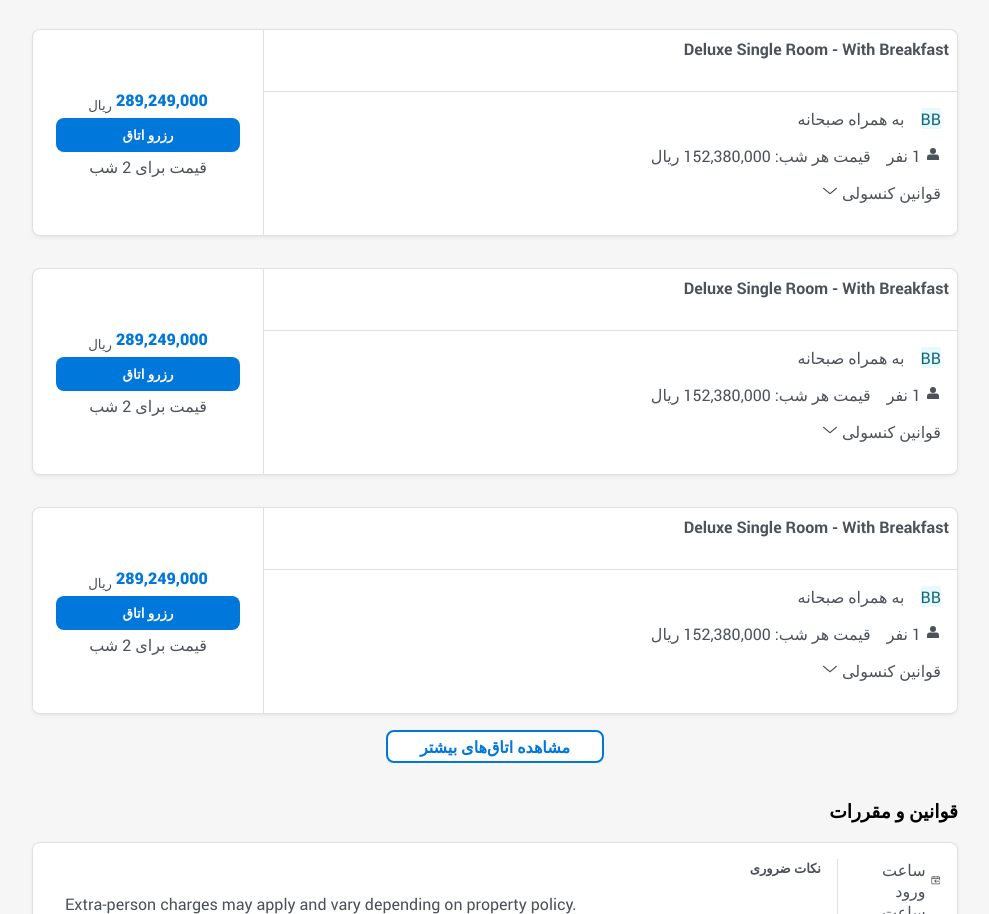
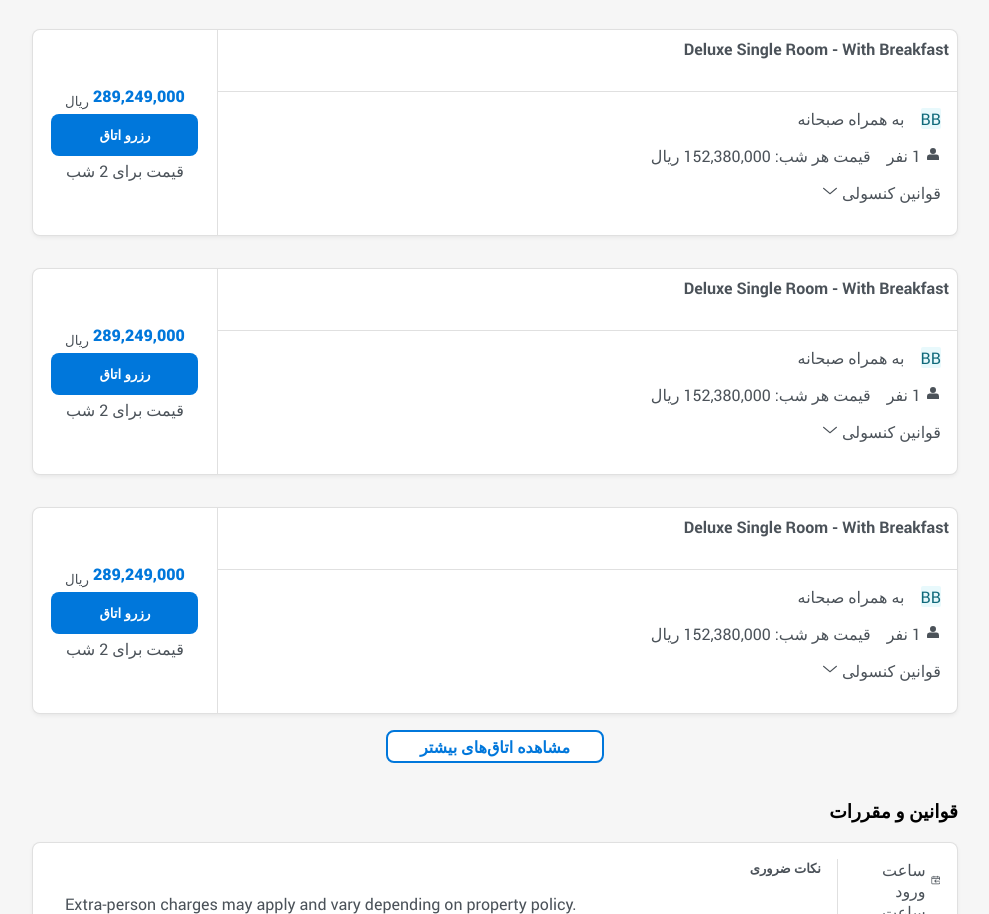
Before and after one commit to fatemeebrahimzadeh/Css-Training, a plain HTML site: page index.html in a window 1280 px wide. Shown: the part 1320-2234 px from the top of the page, without its empty margins (266-1255 px from the left). Drawn offline with Linux system fonts and the light colour scheme.

Commit message:
have bigger button in rooms card

```diff
--- a/assets/styles/rooms.css
+++ b/assets/styles/rooms.css
@@ -28,7 +28,7 @@
     display: grid;
     grid-template-areas: 'header price-section'
         'section price-section';
-    grid-template-columns: 75% 25%;
+    grid-template-columns: 80% 20%;
     grid-template-rows: 30% 70%;
 }
 
@@ -81,7 +81,7 @@
 .rooms>div>article>div>button {
     background-color: var(--secondary-400);
     color: var(--white);
-    line-height: 2rem;
+    line-height: 2.5rem;
     border-radius: var(--border-radius);
     width: 80%;
     font-weight: 700;
```
